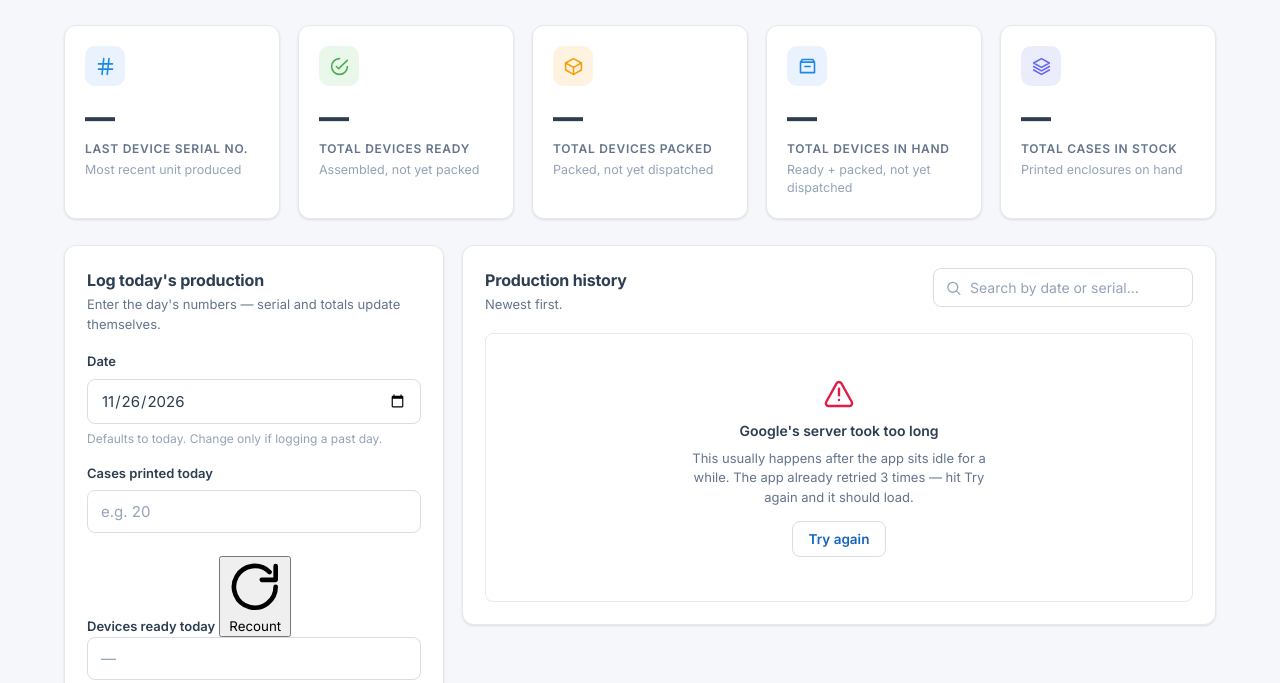
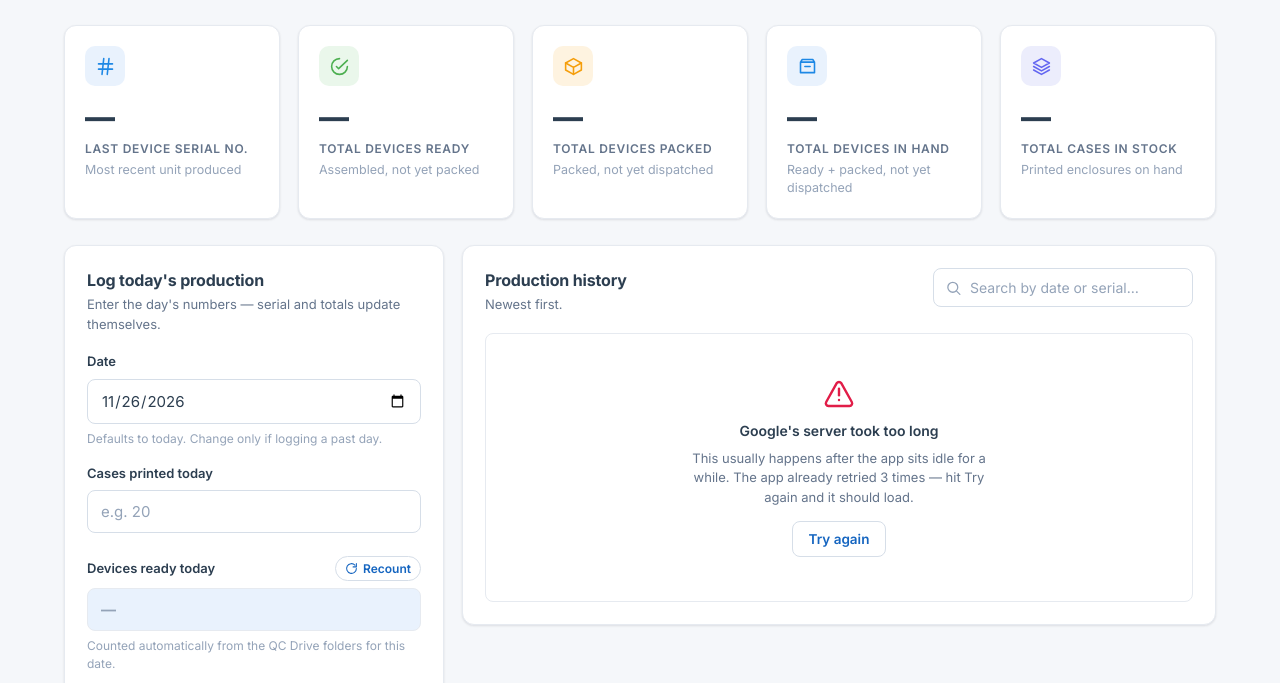
Before and after one commit to data0501/odour-production-tracker, a plain HTML site: page index.html in a window 1280 px wide. Shown: the part 74-757 px from the top of the page. Drawn offline with Linux system fonts and the light colour scheme; no server answers.

Commit message:
Update style.css

```diff
--- a/style.css
+++ b/style.css
@@ -826,3 +826,57 @@ tr.row-offday:hover td {
   }
   .card:hover { transform: none; }
 }
+/* ======================= DEVICES-READY (auto from Drive) ================= */
+/* Label row holds the field label and the small "Recount" action together */
+.field__labelrow {
+  display: flex;
+  align-items: center;
+  justify-content: space-between;
+  gap: 10px;
+  margin-bottom: 7px;
+}
+.field__labelrow .field__label { margin-bottom: 0; }
+
+/* Small secondary action button sitting next to a field label */
+.field__action {
+  display: inline-flex;
+  align-items: center;
+  gap: 5px;
+  padding: 4px 9px;
+  font-size: 12px;
+  font-weight: 600;
+  font-family: inherit;
+  color: var(--primary-strong);
+  background: transparent;
+  border: 1px solid var(--border-strong);
+  border-radius: 999px;
+  cursor: pointer;
+  transition: color var(--dur) var(--ease), border-color var(--dur) var(--ease),
+              background var(--dur) var(--ease);
+}
+.field__action svg { width: 13px; height: 13px; }
+.field__action:hover { color: var(--primary); border-color: var(--primary); background: var(--primary-soft); }
+.field__action:disabled { opacity: .55; cursor: default; }
+.field__action:focus-visible { outline: 3px solid var(--primary-ring); outline-offset: 2px; }
+
+/* Read-only auto-filled value: looks calculated, not typed */
+.input[readonly] {
+  background: var(--primary-soft);
+  border-color: var(--border);
+  color: var(--primary-strong);
+  font-weight: 700;
+  cursor: default;
+}
+.input[readonly]:hover { border-color: var(--border); }
+
+/* Hint under the field; error variant turns it red when Drive can't be read */
+.field__hint--error { color: var(--danger); font-weight: 500; }
+
+/* Subtle pulse on the field while the Drive count is loading */
+.field.is-loading .input {
+  animation: ready-pulse 1.1s var(--ease) infinite;
+}
+@keyframes ready-pulse {
+  0%, 100% { opacity: 1; }
+  50%      { opacity: .55; }
+}
```
